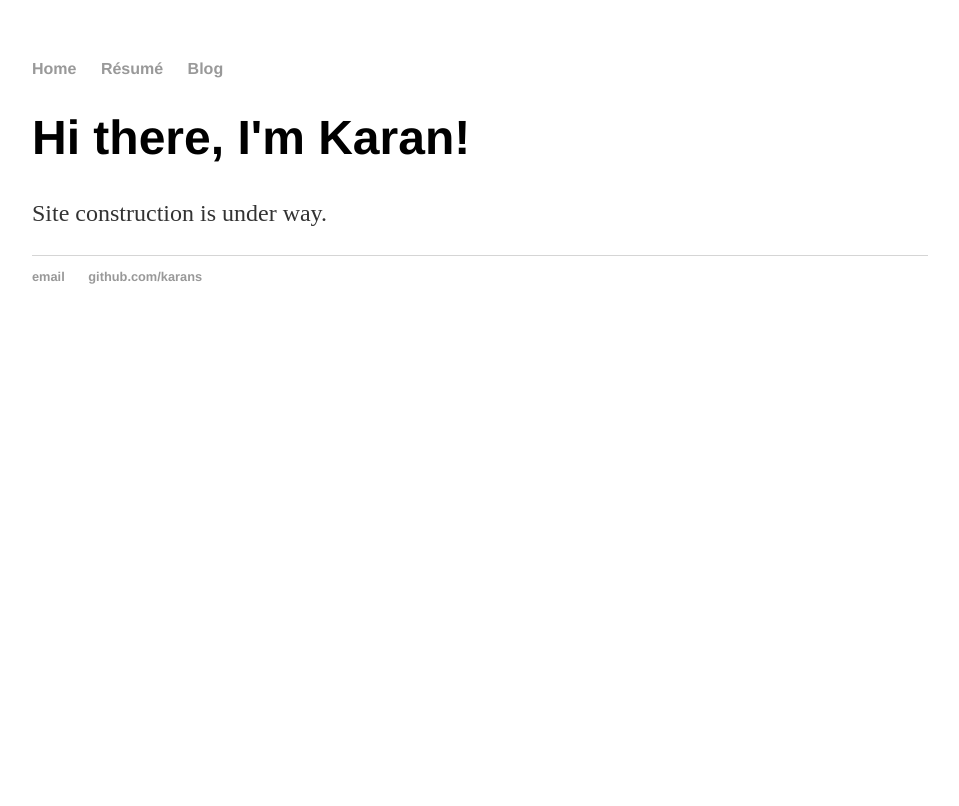
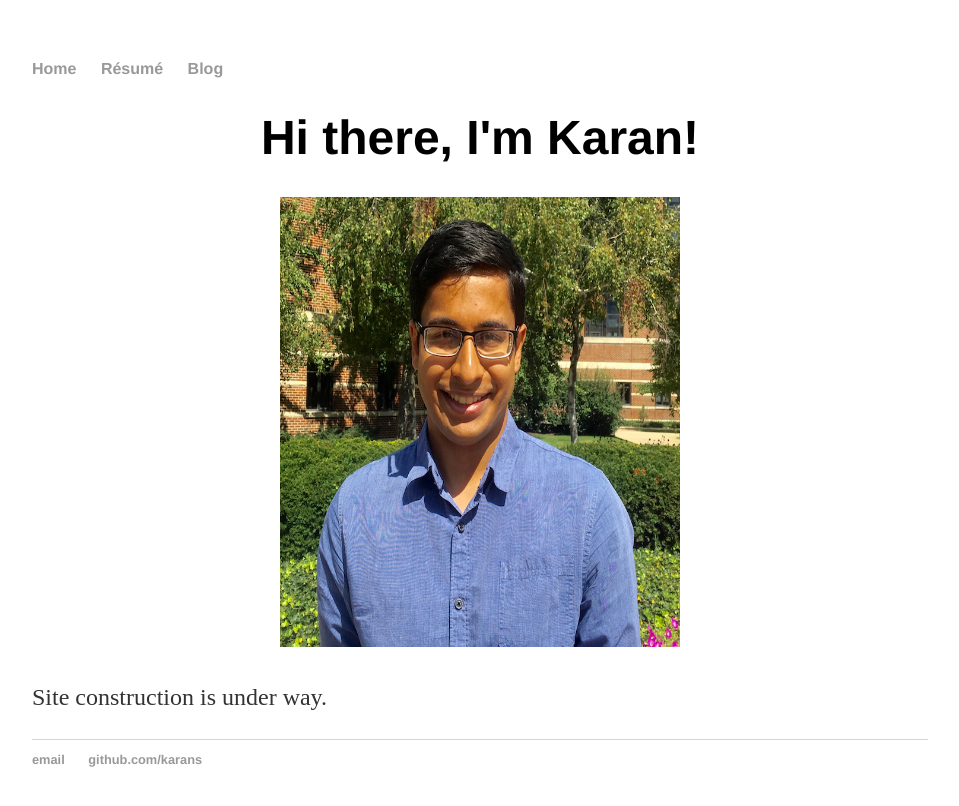
Before and after one commit to karans/karans.github.io, a Jekyll site: the page built from index.html, in a window 1280 px wide. Shown: the top 806 px of the page, without its empty margins (160-1119 px from the left). Built offline with Jekyll 4.4.1, drawn with Linux system fonts in a browser that asks for light colours.

Commit message:
added image to front page

```diff
--- a/index.html
+++ b/index.html
@@ -3,6 +3,9 @@ layout: default
 title: Karan's Website
 ---
 <div class="blurb">
-	<h1>Hi there, I'm Karan!</h1>
+	<h1 align="center">Hi there, I'm Karan!</h1>
+	<p align="center">
+		<img src="/documents/images/headshot.png" style="width:400px;height:450px;">
+	</p>
 	<p>Site construction is under way.</p>
 </div><!-- /.blurb -->
```
Also changed, not shown: documents/images/headshot.png (added).
